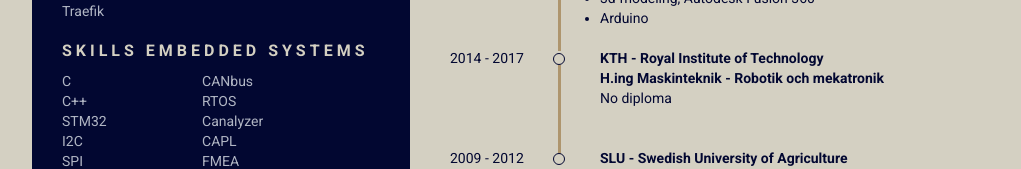
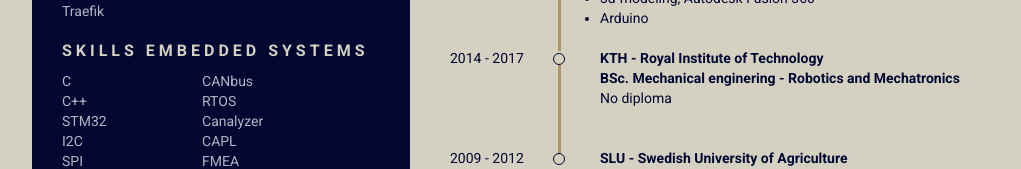
Before and after one commit to martinpalsson/curriculum-vitae, a Vue app: page / in a window 1280 px wide. Shown: the part 1379-1548 px from the top of the page, without its empty margins (68-1089 px from the left). Built offline with nearby package versions, Linux system fonts and the light colour scheme.

Commit message:
Translation

```diff
--- a/src/App.vue
+++ b/src/App.vue
@@ -140,7 +140,7 @@
         <TimelineItem
           period="2014 - 2017"
           company="KTH - Royal Institute of Technology"
-          role="H.ing Maskinteknik - Robotik och mekatronik"
+          role="BSc. Mechanical enginering - Robotics and Mechatronics"
           role-description="No diploma"
         />
         <TimelineItem
```
